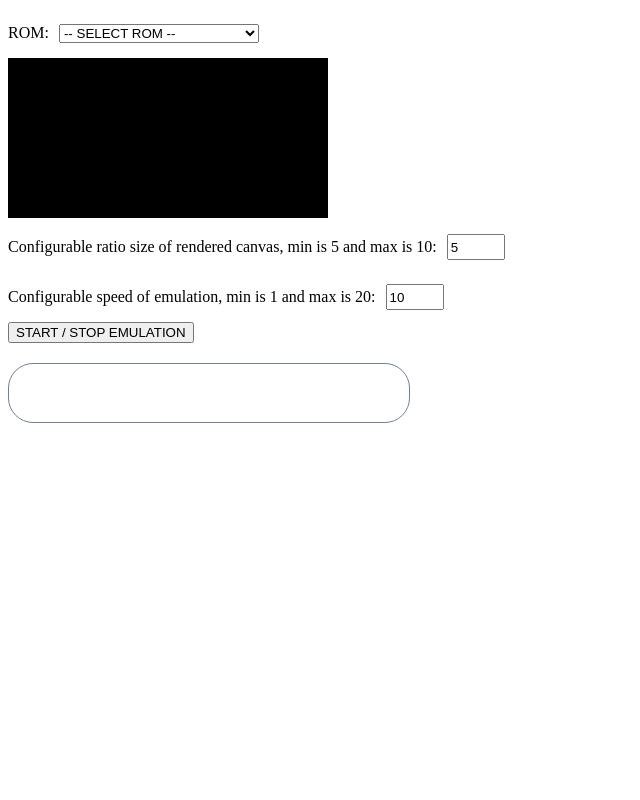
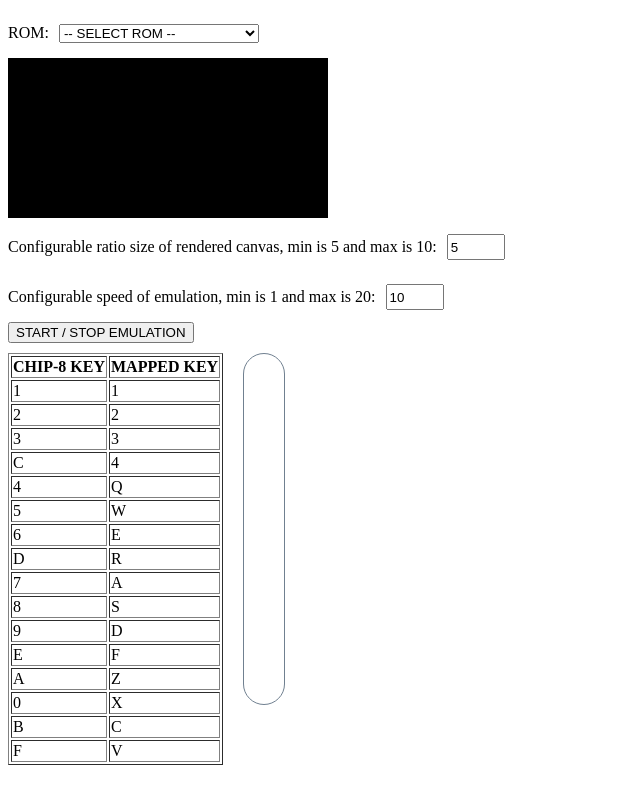
Before and after one commit to darekg11/CHIP-8, a website built with webpack: page src/index.html in a window 1280 px wide. Shown: the whole page, without its empty margins (0-640 px from the left). Built offline with nearby package versions, Linux system fonts and the light colour scheme.

Commit message:
Added description how CHIP-8 Keys are mapped to keyboard keys

```diff
--- a/src/index.css
+++ b/src/index.css
@@ -24,12 +24,17 @@
   border-radius: 25px;
   max-width: 400px;
   border: 1px solid slategrey;
-  max-height: 250px;
+  max-height: 350px;
   overflow: scroll;
-  margin-top: 20px;
+  margin-left: 20px;
 }
 
 .rom-description-text {
   margin: 20px;
   white-space: pre-line;
 }
+
+.keyboard-settings-container {
+  margin-top: 10px;
+  display: flex;
+}
--- a/src/index.html
+++ b/src/index.html
@@ -27,8 +27,84 @@
       START / STOP EMULATION
     </button>
   </div>
-  <div class="rom-description-container">
-    <span id="rom-description" class="rom-description-text" />
+  <div class="keyboard-settings-container">
+    <table border="1">
+      <tr>
+        <th>
+          CHIP-8 KEY
+        </th>
+        <th>
+          MAPPED KEY
+        </th>
+      </tr>
+      <tr>
+        <td>1</td>
+        <td>1</td>
+      </tr>
+      <tr>
+        <td>2</td>
+        <td>2</td>
+      </tr>
+      <tr>
+        <td>3</td>
+        <td>3</td>
+      </tr>
+      <tr>
+        <td>C</td>
+        <td>4</td>
+      </tr>
+      <tr>
+        <td>4</td>
+        <td>Q</td>
+      </tr>
+      <tr>
+        <td>5</td>
+        <td>W</td>
+      </tr>
+      <tr>
+        <td>6</td>
+        <td>E</td>
+      </tr>
+      <tr>
+        <td>D</td>
+        <td>R</td>
+      </tr>
+      <tr>
+        <td>7</td>
+        <td>A</td>
+      </tr>
+      <tr>
+        <td>8</td>
+        <td>S</td>
+      </tr>
+      <tr>
+        <td>9</td>
+        <td>D</td>
+      </tr>
+      <tr>
+        <td>E</td>
+        <td>F</td>
+      </tr>
+      <tr>
+        <td>A</td>
+        <td>Z</td>
+      </tr>
+      <tr>
+        <td>0</td>
+        <td>X</td>
+      </tr>
+      <tr>
+        <td>B</td>
+        <td>C</td>
+      </tr>
+      <tr>
+        <td>F</td>
+        <td>V</td>
+      </tr>
+    </table>
+    <div class="rom-description-container">
+      <span id="rom-description" class="rom-description-text" />
+    </div>
   </div>
 </body>
 
```
